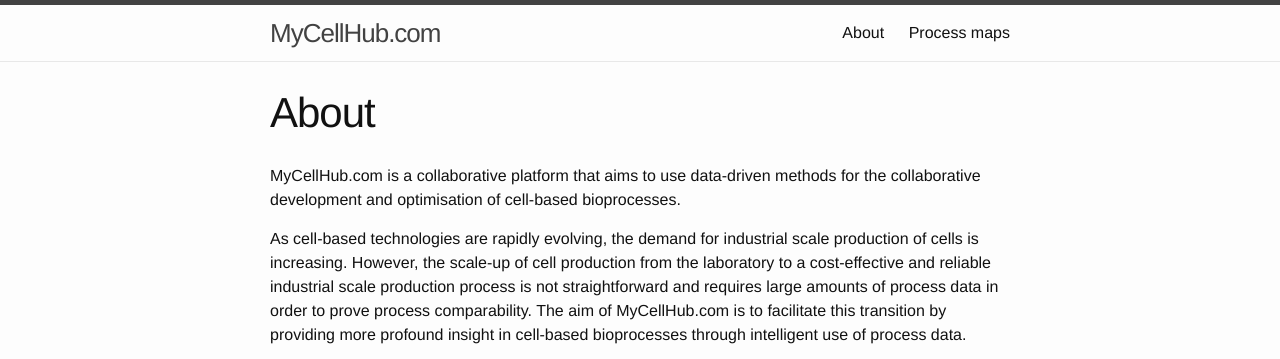
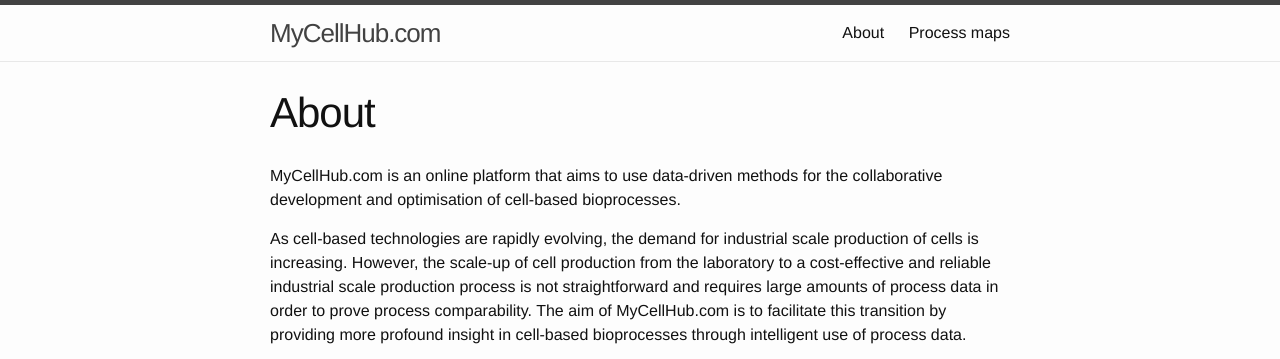
Before and after one commit to Ipes/bioreactor-efficiency-visualisations, a Jekyll site: the page built from about.md, in a window 1280 px wide. Shown: the top 359 px of the page. Built offline with Jekyll 4.4.1, drawn with Linux system fonts in a browser that asks for light colours.

```diff
--- a/about.md
+++ b/about.md
@@ -4,7 +4,7 @@ title: About
 permalink: /about/
 ---
 
-MyCellHub.com is a collaborative platform that aims to use data-driven methods for the collaborative development and optimisation of cell-based bioprocesses.
+MyCellHub.com is an online platform that aims to use data-driven methods for the collaborative development and optimisation of cell-based bioprocesses.
 
 As cell-based technologies are rapidly evolving, the demand for industrial scale production of cells is increasing.
 However, the scale-up of cell production from the laboratory to a cost-effective and reliable industrial scale production process is not straightforward and requires large amounts of process data in order to prove process comparability.
```
Also changed, not shown: _posts/2016-06-13-mycellhub_at_CMAST-RegMed.markdown (added, +27 -0 lines), img/CMAST_poster _ comlete.PNG (added).
